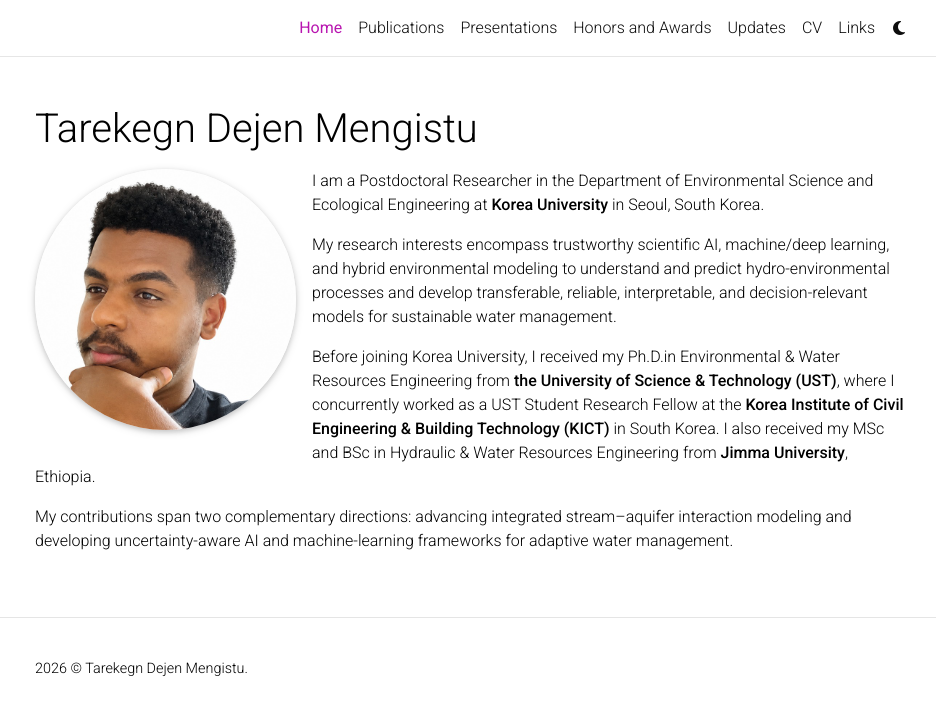
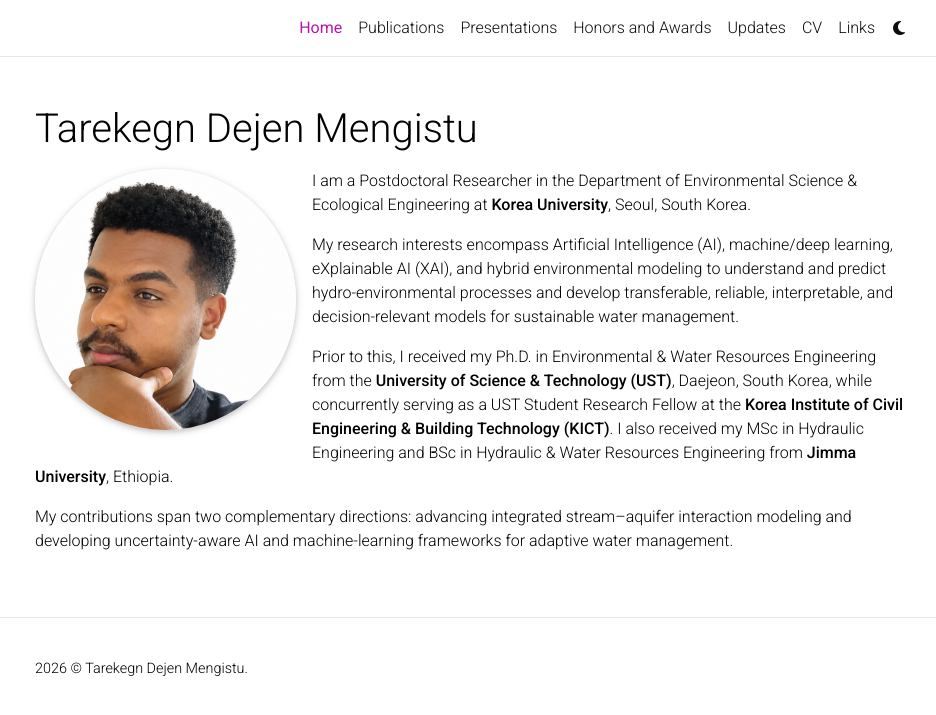
Before and after one commit to tdmengistu/tdmengistu.github.io, a Jekyll site: the page built from _pages/about.md, in a window 1280 px wide. Shown: the top 715 px of the page, without its empty margins (170-1106 px from the left). Built offline with Jekyll 4.4.1, drawn with Linux system fonts in a browser that asks for light colours; a style sheet for code colours, icons or effects is not loaded.

Commit message:
Update about.md

```diff
--- a/_pages/about.md
+++ b/_pages/about.md
@@ -13,10 +13,10 @@ selected_papers: false
 social: false
 ---
 
-I am a Postdoctoral Researcher in the Department of Environmental Science and Ecological Engineering at **Korea University** in Seoul, South Korea.
+I am a Postdoctoral Researcher in the Department of Environmental Science & Ecological Engineering at **Korea University**, Seoul, South Korea.
 
-My research interests encompass trustworthy scientific AI, machine/deep learning, and hybrid environmental modeling to understand and predict hydro-environmental processes and develop transferable, reliable, interpretable, and decision-relevant models for sustainable water management.
+My research interests encompass Artificial Intelligence (AI), machine/deep learning, eXplainable AI (XAI), and hybrid environmental modeling to understand and predict hydro-environmental processes and develop transferable, reliable, interpretable, and decision-relevant models for sustainable water management.
 
-Before joining Korea University, I received my Ph.D.in Environmental & Water Resources Engineering from **the University of Science & Technology (UST)**, where I concurrently worked as a UST Student Research Fellow at the **Korea Institute of Civil Engineering & Building Technology (KICT)** in South Korea. I also received my MSc and BSc in Hydraulic & Water Resources Engineering from **Jimma University**, Ethiopia.
+Prior to this, I received my Ph.D. in Environmental & Water Resources Engineering from the **University of Science & Technology (UST)**, Daejeon, South Korea, while concurrently serving as a UST Student Research Fellow at the **Korea Institute of Civil Engineering & Building Technology (KICT)**. I also received my MSc in Hydraulic Engineering and BSc in Hydraulic & Water Resources Engineering from **Jimma University**, Ethiopia.
 
 My contributions span two complementary directions: advancing integrated stream–aquifer interaction modeling and developing uncertainty-aware AI and machine-learning frameworks for adaptive water management.
```
